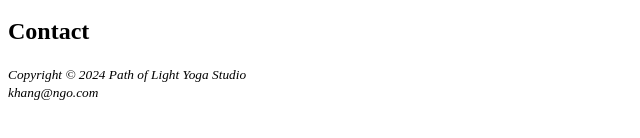
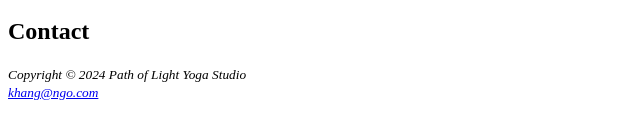
Before and after one commit to kpngo10/webd152, a plain HTML site: page assignments/chapter03/yoga/contact.html in a window 1280 px wide. Shown: the part 154-292 px from the top of the page, 0-640 px from the left. Drawn offline with Linux system fonts and the light colour scheme.

Commit message:
Modified chapter 3 pages

```diff
--- a/assignments/chapter03/yoga/contact.html
+++ b/assignments/chapter03/yoga/contact.html
@@ -20,6 +20,6 @@
     <main>
         <h2>Contact</h2>
     </main>
-    <footer><small><i>Copyright &copy; 2024 Path of Light Yoga Studio<br>khang@ngo.com</i></small></footer>
+    <footer><small><i>Copyright &copy; 2024 Path of Light Yoga Studio<br><a href="mailto:khang@ngo.com">khang@ngo.com</a></i></small></footer>
 </body>
 </html>
```
Also changed, not shown: assignments/chapter03/yoga/schedule.html (+1 -1 lines).
